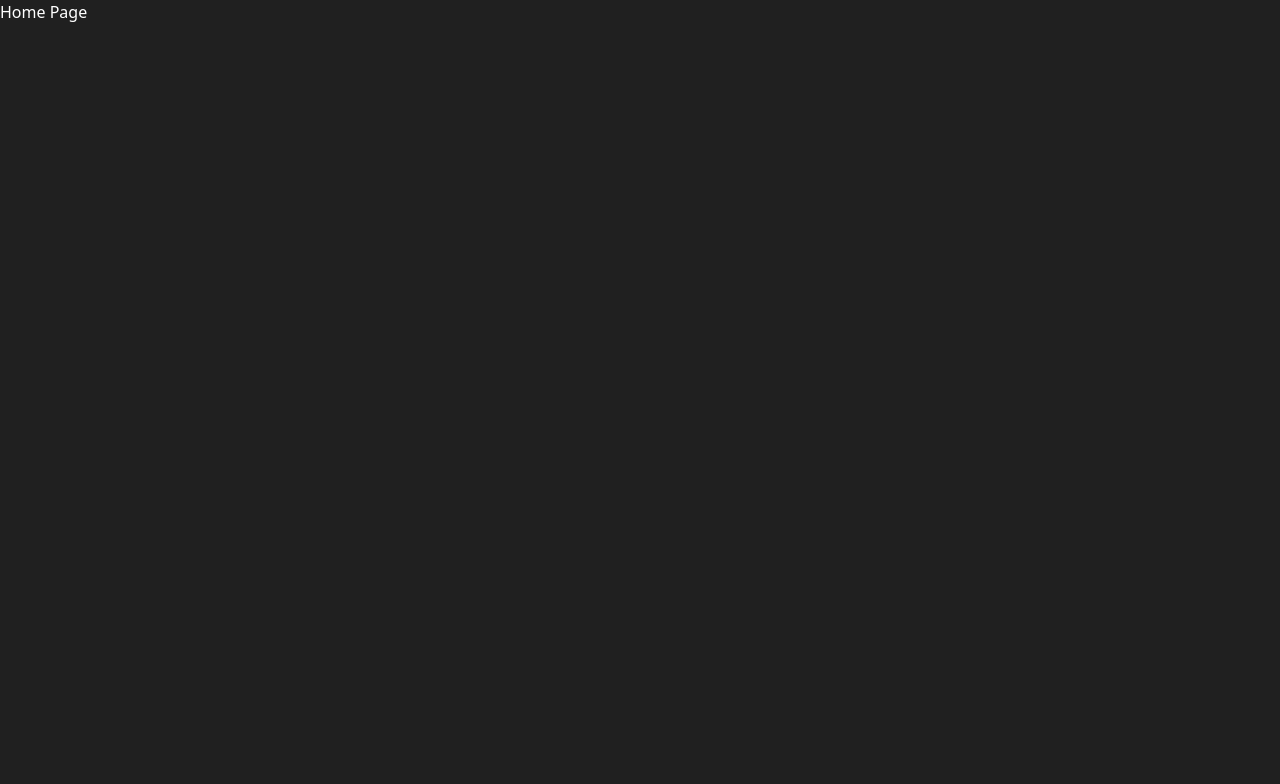
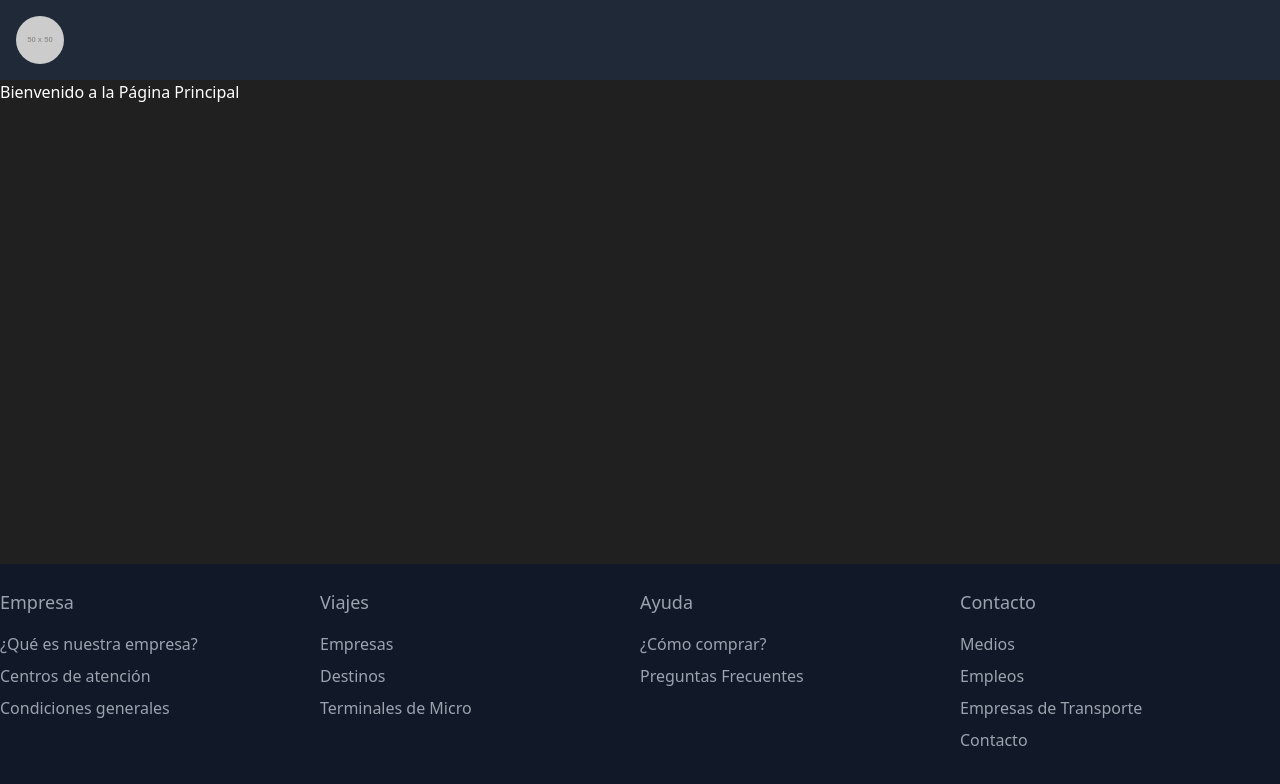
Before and after one commit to AdrianC89/Proyecto-Venta-Pasajes, a React (Vite) app in the folder React-Pasajes/venta-pasajes/: page / in a window 1280 px wide. Shown: the top 784 px of the page. Built offline with nearby package versions, Linux system fonts and the light colour scheme.

Commit message:
creación del homepage

```diff
--- a/React-Pasajes/venta-pasajes/src/App.jsx
+++ b/React-Pasajes/venta-pasajes/src/App.jsx
@@ -3,6 +3,7 @@ import { AuthProvider } from './context/AuthContext'
 
 import RegisterPage from './pages/RegisterPage'
 import LoginPage from './pages/LoginPage'
+import HomePage from './pages/HomePage'
 
 
 function App() {
@@ -10,7 +11,8 @@ function App() {
     <AuthProvider>
           <BrowserRouter>
       <Routes>
-        <Route path="/" element={<h1>Home Page</h1>} />
+
+        <Route path="/" element={<HomePage />} />
         <Route path="/login" element={<LoginPage />} />
         <Route path="/register" element={<RegisterPage />} />
         <Route path="/pasajes" element={<h1>Lista de Pasajes</h1>} />
--- /dev/null
+++ b/React-Pasajes/venta-pasajes/src/components/Footer.jsx
@@ -0,0 +1,49 @@
+import React from 'react';
+
+const Footer = () => {
+  return (
+    <footer className="bg-gray-900 text-white py-6 flex flex-wrap justify-around">
+      {/* Sección Empresa */}
+      <div className="w-full sm:w-1/2 md:w-1/4 mb-6">
+        <h4 className="text-lg text-gray-400 mb-4">Empresa</h4>
+        <ul className="space-y-2">
+          <li><a href="#!" className="text-gray-400 hover:text-white transition">¿Qué es nuestra empresa?</a></li>
+          <li><a href="#!" className="text-gray-400 hover:text-white transition">Centros de atención</a></li>
+          <li><a href="#!" className="text-gray-400 hover:text-white transition">Condiciones generales</a></li>
+        </ul>
+      </div>
+
+      {/* Sección Viajes */}
+      <div className="w-full sm:w-1/2 md:w-1/4 mb-6">
+        <h4 className="text-lg text-gray-400 mb-4">Viajes</h4>
+        <ul className="space-y-2">
+          <li><a href="#!" className="text-gray-400 hover:text-white transition">Empresas</a></li>
+          <li><a href="#!" className="text-gray-400 hover:text-white transition">Destinos</a></li>
+          <li><a href="#!" className="text-gray-400 hover:text-white transition">Terminales de Micro</a></li>
+        </ul>
+      </div>
+
+      {/* Sección Ayuda */}
+      <div className="w-full sm:w-1/2 md:w-1/4 mb-6">
+        <h4 className="text-lg text-gray-400 mb-4">Ayuda</h4>
+        <ul className="space-y-2">
+          <li><a href="#!" className="text-gray-400 hover:text-white transition">¿Cómo comprar?</a></li>
+          <li><a href="#!" className="text-gray-400 hover:text-white transition">Preguntas Frecuentes</a></li>
+        </ul>
+      </div>
+
+      {/* Sección Contacto */}
+      <div className="w-full sm:w-1/2 md:w-1/4 mb-6">
+        <h4 className="text-lg text-gray-400 mb-4">Contacto</h4>
+        <ul className="space-y-2">
+          <li><a href="#!" className="text-gray-400 hover:text-white transition">Medios</a></li>
+          <li><a href="#!" className="text-gray-400 hover:text-white transition">Empleos</a></li>
+          <li><a href="#!" className="text-gray-400 hover:text-white transition">Empresas de Transporte</a></li>
+          <li><a href="#!" className="text-gray-400 hover:text-white transition">Contacto</a></li>
+        </ul>
+      </div>
+    </footer>
+  );
+};
+
+export default Footer;
--- /dev/null
+++ b/React-Pasajes/venta-pasajes/src/components/Header.jsx
@@ -0,0 +1,18 @@
+import React from 'react';
+
+const Header = () => {
+  return (
+    <header className="bg-gray-800 p-4 flex items-center justify-between w-screen box-border">
+      <div className="flex items-center">
+        {/* Cambia la imagen del logo cuando lo desees */}
+        <img
+          src="https://via.placeholder.com/50"
+          alt="Logo"
+          className="rounded-full h-12 w-12"
+        />
+      </div>
+    </header>
+  );
+};
+
+export default Header;
--- /dev/null
+++ b/React-Pasajes/venta-pasajes/src/pages/HomePage.jsx
@@ -0,0 +1,25 @@
+import React from 'react';
+import { BrowserRouter as Router, Routes, Route } from 'react-router-dom';
+import Header from '../components/Header';
+import Footer from '../components/Footer';
+
+
+const HomePage = () => {
+  return (
+    <div className="flex flex-col min-h-screen">
+      {/* Incluimos el Header */}
+      <Header />
+
+      {/* Contenido Principal */}
+      <main className="flex-grow">
+        <h1>Bienvenido a la Página Principal</h1>
+      </main>
+
+      {/* Incluimos el Footer */}
+      <Footer />
+    </div>
+  );
+};
+
+
+  export default HomePage;
--- /dev/null
+++ b/package.json
@@ -0,0 +1,5 @@
+{
+  "devDependencies": {
+    "tailwindcss": "^3.4.13"
+  }
+}
```
Also changed, not shown: tailwind.config.js (added, +8 -0 lines), 1 other file (tests, documents, lock files or other folders).
